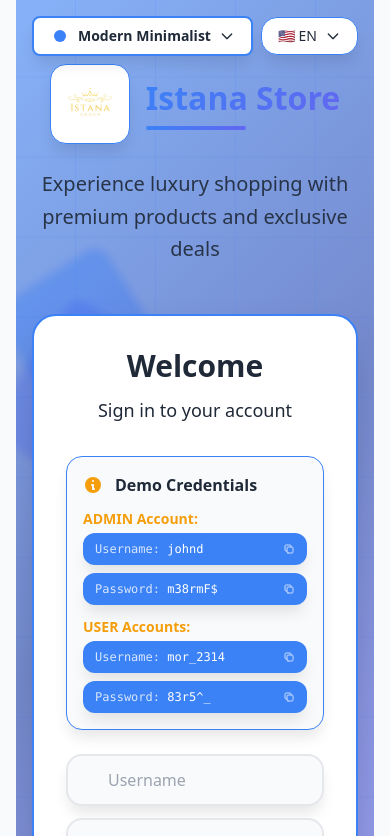
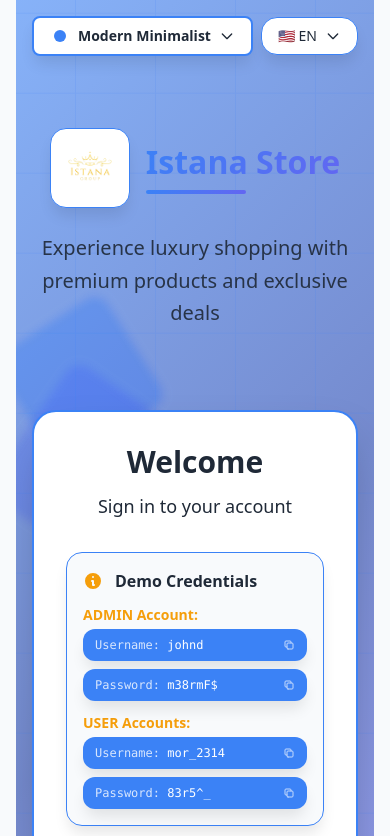
Before and after one commit to Dani8888/isstore, a Vue app: page / in a window 390 px wide. Shown: the top 836 px of the page. Built offline with nearby package versions, Linux system fonts and the light colour scheme.

Commit message:
fixing responsive halaman login

```diff
--- a/src/views/Login.vue
+++ b/src/views/Login.vue
@@ -133,11 +133,11 @@
     </div>
 
     <!-- Main Content -->
-    <div class="relative z-10 w-full max-w-6xl mx-4 mt-16"> <!-- Tambah margin top -->
+    <div class="relative z-10 w-full max-w-6xl mx-4 xs:mt-12 xs:mb-12">
       <div class="grid grid-cols-1 lg:grid-cols-2 gap-12 items-center">
 
         <!-- Left Side - Branding -->
-        <div class="text-center lg:text-left space-y-8">
+        <div class="text-center lg:text-left space-y-8 mt-20">
           <div class="space-y-6">
             <div class="flex items-center justify-center lg:justify-start space-x-4">
               <!-- Logo Istana Group -->
@@ -218,7 +218,7 @@
 
         <!-- Right Side - Login Form -->
         <div
-          class="rounded-3xl shadow-2xl border p-8 lg:p-10 backdrop-blur-xl"
+          class="rounded-3xl shadow-2xl border p-8 lg:p-10 backdrop-blur-xl mt-8 xs:mb-12"
           :style="{
             backgroundColor: 'var(--color-surface)',
             borderColor: 'var(--color-primary)',
@@ -489,7 +489,7 @@
     </div>
 
     <!-- Footer -->
-    <div class="absolute bottom-4 left-1/2 transform -translate-x-1/2 z-10">
+    <div class="absolute bottom-4 left-1/2 transform -translate-x-1/2 z-10 xs:bottom-16">
       <p
         class="text-sm opacity-70 text-center backdrop-blur-lg rounded-2xl px-4 py-2 border"
         :style="{
@@ -637,6 +637,17 @@ export default {
 </script>
 
 <style scoped>
+/* Custom breakpoint untuk layar sangat kecil (di bawah 400px) */
+@media (max-width: 400px) {
+  .xs\:mt-12 {
+    margin-top: 3rem !important; /* 48px */
+  }
+
+  .xs\:mb-12 {
+    margin-bottom: 3rem !important; /* 48px */
+  }
+}
+
 /* Custom animations */
 @keyframes float {
   0%, 100% {
--- a/tailwind.config.js
+++ b/tailwind.config.js
@@ -6,6 +6,9 @@ module.exports = {
   darkMode: 'class',
   theme: {
     extend: {
+      screens: {
+        'xs': '400px',
+      },
       colors: {
         primary: 'var(--color-primary, #3B82F6)',
         secondary: 'var(--color-secondary, #1E40AF)',
```
